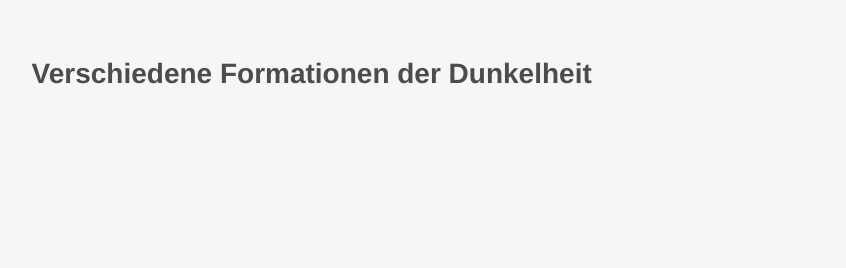
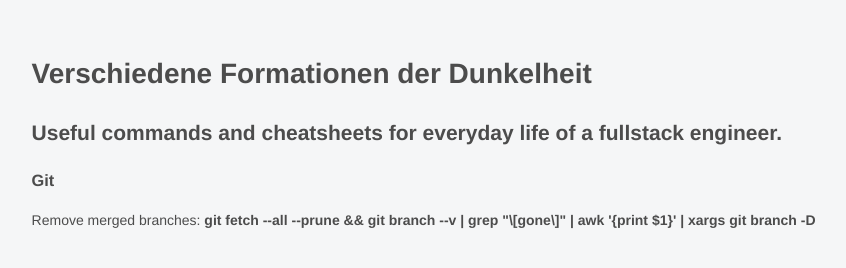
Before and after one commit to yyankowski/yyankowski.github.io, a plain HTML site: page index.html in a window 1280 px wide. Shown: the whole page, without its empty margins (2-848 px from the left). Drawn offline with Linux system fonts and the light colour scheme.

Commit message:
Update index.html

```diff
--- a/index.html
+++ b/index.html
@@ -12,5 +12,10 @@
 
 <body>
   <h1>Verschiedene Formationen der Dunkelheit</h1>
-</body>
+  <h2>Useful commands and cheatsheets for everyday life of a fullstack engineer.</h2>
+  <section>
+    <h3>Git</h3>
+    <p>Remove merged branches: <b>git fetch --all --prune && git branch --v | grep "\[gone\]" | awk '{print $1}' | xargs git branch -D</b></p>
+  </section>
+  </body>
 </html>
```
